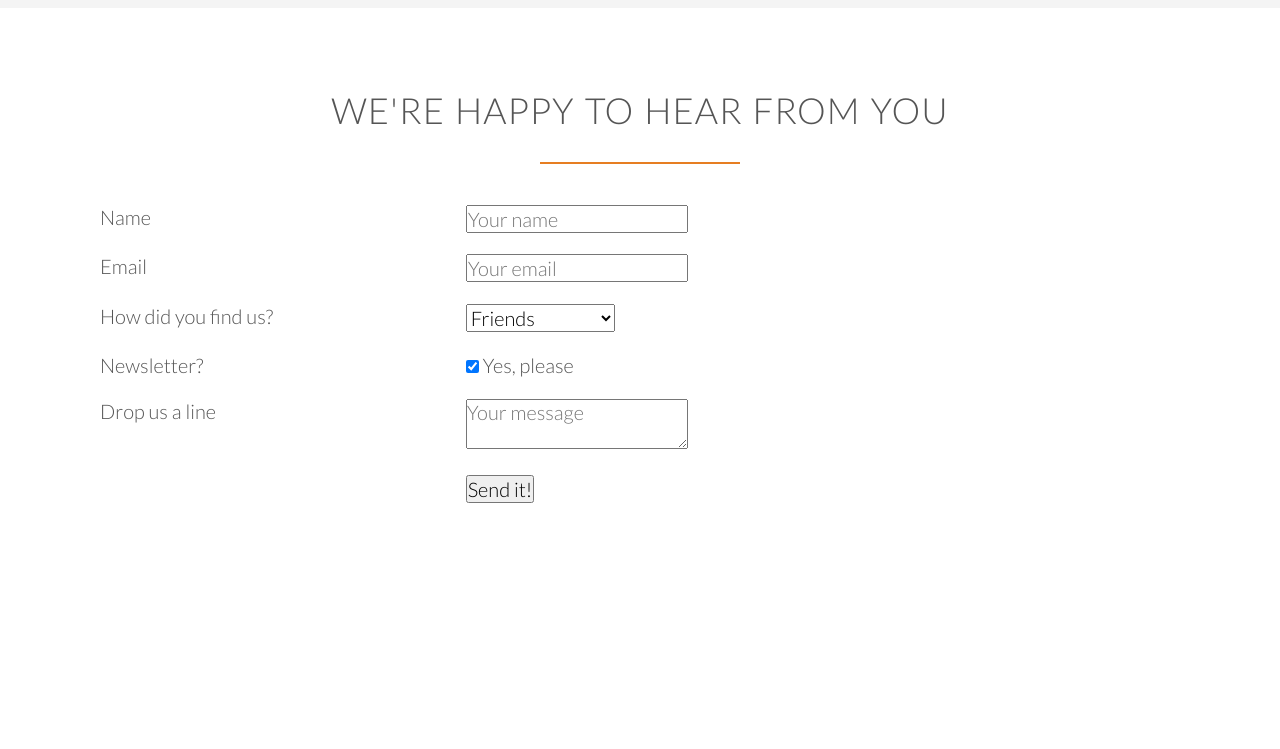
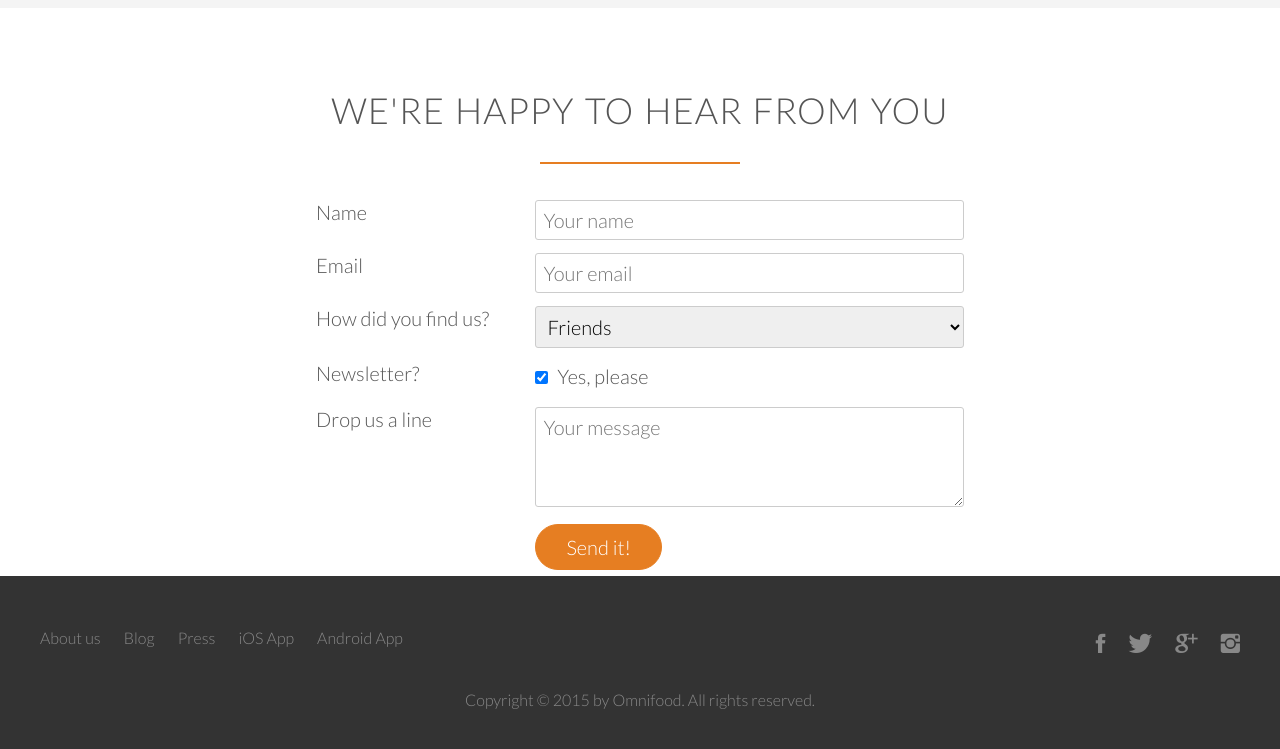
Before and after one commit to sagnik-roy/Omnifoods, a plain HTML site: page index.html in a window 1280 px wide. Shown: the part 4240-4989 px from the top of the page. Before the commit the page ends 4753 px from the top, so only its background shows below. Drawn offline with Linux system fonts and the light colour scheme; files whose address does not match are found by name.

Commit message:
(v0.0.5)

```diff
--- a/index.html
+++ b/index.html
@@ -395,20 +395,44 @@ I was looking for a quick and easy food delivery service in San Franciso. I trie
             </div>
         </section>
 
+        <footer>
+            <div class="row">
+                <div class="col span-1-of-2">
+                    <ul class="footer-nav">
+                        <li><a href="#">About us</a></li>
+                        <li><a href="#">Blog</a></li>
+                        <li><a href="#">Press</a></li>
+                        <li><a href="#">iOS App</a></li>
+                        <li><a href="#">Android App</a></li>
+                    </ul>
+                </div>
+                <div class="col span-1-of-2">
+                    <ul class="social-links">
+                        <li><a href="#"><i class="ion-social-facebook"></i></a></li>
+                        <li><a href="#"><i class="ion-social-twitter"></i></a></li>
+                        <li><a href="#"><i class="ion-social-googleplus"></i></a></li>
+                        <li><a href="#"><i class="ion-social-instagram"></i></a></li>
+                    </ul>
+                </div>
+            </div>
+            <div class="row">
+                <p>
+                    Copyright &copy; 2015 by Omnifood. All rights reserved.
+                </p>
+            </div>
+        </footer>
+
     </body>
 
 
 </html>
 <!--
-Contact form
-Title: We're happy to hear from you
-
-Fields to include:
-Name
-Email
-How did you find us?
-Newsletter
-Drop us a line
+Navigation:
+1. About us
+2. Blog
+3. Press
+4. iOS App
+5. Android App
 
 
 -->
--- a/resources/css/style.css
+++ b/resources/css/style.css
@@ -126,7 +126,8 @@ a:active{
 /* Buttons */
 /* ------------------------------------- */
 .btn:link,
-.btn:visited{
+.btn:visited,
+input[type=submit]{
     display: inline-block;
     padding: 10px 30px;
     font-weight: 300;
@@ -138,7 +139,8 @@ a:active{
 
 
 .btn-full:link,
-.btn-full:visited{
+.btn-full:visited,
+input[type=submit]{
    background-color: #e67e22;
     border: 1px solid #e67e22;
     color: #fff;
@@ -151,11 +153,14 @@ a:active{
 
 }
 .btn:hover,
-.btn:active{
+.btn:active,
+input[type=submit]:hover,
+input[type=submit]:active {
     background-color: #cf6d17;
 }
 .btn-full:hover,
-.btn-full:active{
+.btn-full:active,
+{
     background-color: #cf6d17;
 
 }
@@ -429,3 +434,106 @@ cite img{
 .plan-box u li{
     padding: 5px 0;
 }
+/* ------------------------------------- */
+/* form */
+/* ------------------------------------- */
+.contact-form {
+    width: 60%;
+    margin: 0 auto;
+}
+
+input[type=text],
+input[type=email],
+select,
+textarea {
+    width: 100%;
+    padding: 7px;
+    border-radius: 3px;
+    border: 1px solid #ccc;
+}
+
+textarea {
+    height: 100px;
+}
+
+input[type=checkbox] {
+    margin: 10px 5px 10px 0;
+}
+
+*:focus {outline: none;}
+
+/* ------------------------------------- */
+/* footer */
+/* ------------------------------------- */
+footer{
+    background-color: #333;
+    padding: 40px;
+    font-size: 80%;
+
+}
+.footer-nav{
+    list-style: none;
+    float:left;
+}
+.social-links{
+    list-style: none;
+    float: right;
+}
+
+.social-links li a:link,
+.social-link li a:visited{
+    font-size:160%;
+}
+
+.ion-social-facebook:hover{
+    color:#3b5998;
+
+}
+.ion-social-twitter:hover{
+    color:#55acee;
+}
+.ion-social-googleplus:hover{
+    color:#dd4b39;
+}
+.ion-social-instagram:hover{
+    color: #e95950;
+}
+
+.ion-social-facebook,
+.ion-social-twitter,
+.ion-social-googleplus,
+.ion-social-instagram {
+
+    transition: color 0.2s;
+}
+
+.footer-nav li,
+.social-links li{
+    display: inline-block;
+    margin-right: 20px;
+}
+.footer-nav li:last-child,
+.social-links li:last-child{
+    margin: 0;
+}
+
+.footer-nav li a:link,
+.footer-nav li a:visited,
+.social-links li a:link,
+.social-links li a:visited{
+    text-decoration: none;
+    border: 0;
+    color: #888;
+    transition: 0.2s;
+
+}
+.footer-nav li a:hover,
+.footer-nav li:active{
+    color: #ddd;
+}
+footer p{
+    color: #888;
+    text-align: center;
+
+    margin-top: 20px;
+}
```
